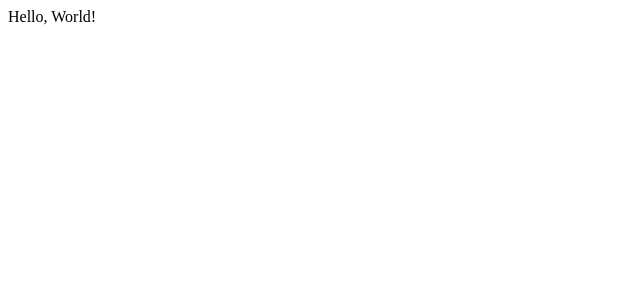
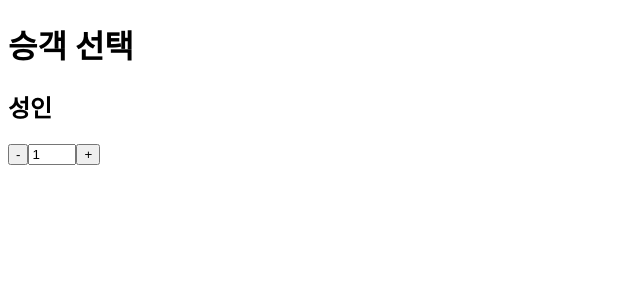
Before and after one commit to woowacourse/a11y-airline, a React (Create React App) app: page / in a window 1280 px wide. Shown: the top 300 px of the page, without its empty margins (0-640 px from the left). Built offline with nearby package versions, Linux system fonts and the light colour scheme; the HTML template or start-up script is replaced by a standard one.

Commit message:
feat: SpinButton 추가

```diff
--- a/public/index.html
+++ b/public/index.html
@@ -1,14 +1,11 @@
 <!DOCTYPE html>
-<html lang="en">
+<html lang="ko">
   <head>
     <meta charset="utf-8" />
     <link rel="icon" href="%PUBLIC_URL%/favicon.ico" />
     <meta name="viewport" content="width=device-width, initial-scale=1" />
     <meta name="theme-color" content="#000000" />
-    <meta
-      name="description"
-      content="Web site created using create-react-app"
-    />
+    <meta name="description" content="웹 접근성 미션" />
     <link rel="apple-touch-icon" href="%PUBLIC_URL%/logo192.png" />
     <link rel="manifest" href="%PUBLIC_URL%/manifest.json" />
     <title>a11y-airline</title>
--- a/src/App.tsx
+++ b/src/App.tsx
@@ -1,5 +1,7 @@
+import SpinButton from './components/SpinButton';
+
 const App = () => {
-  return <div>Hello, World!</div>;
+  return <SpinButton />;
 };
 
 export default App;
--- /dev/null
+++ b/src/components/SpinButton.module.css
@@ -0,0 +1,7 @@
+.sr-only {
+  width: 1px;
+  height: 1px;
+  position: fixed;
+  top: -100px;
+  overflow: hidden;
+}
--- /dev/null
+++ b/src/components/SpinButton.tsx
@@ -0,0 +1,67 @@
+import React, { useState } from 'react';
+import styles from './SpinButton.module.css';
+
+const SpinButton = (): JSX.Element => {
+  const [numberOfPerson, setNumberOfPerson] = useState(1);
+  const [status, setStatus] = useState<'추가' | '감소' | null>(null);
+
+  const onDecrease = () => {
+    if (numberOfPerson <= 0) return;
+
+    setNumberOfPerson((prev) => prev - 1);
+    setStatus('감소');
+  };
+
+  const onIncrease = () => {
+    if (numberOfPerson >= 3) return;
+
+    setNumberOfPerson((prev) => prev + 1);
+    setStatus('추가');
+  };
+
+  const onChange = ({ target }: React.ChangeEvent<HTMLInputElement>) => {
+    const value = Number(target.value);
+    const prevNumberOfPerson = numberOfPerson;
+
+    if (value <= 0 || value > 3 || numberOfPerson === value) return;
+
+    setNumberOfPerson(value);
+    setStatus(value > prevNumberOfPerson ? '추가' : '감소');
+  };
+
+  return (
+    <div lang="ko">
+      <h1>승객 선택</h1>
+      <h2>성인</h2>
+      <div>
+        <button
+          type="button"
+          onClick={onDecrease}
+          aria-label="성인 탑승자 한 명 줄이기"
+        >
+          -
+        </button>
+        <input
+          type="number"
+          min="1"
+          max="3"
+          aria-label="성인"
+          value={numberOfPerson}
+          onChange={onChange}
+        />
+        <span className={styles['sr-only']} role="alert" aria-live="assertive">
+          성인 승객 {status} {numberOfPerson}
+        </span>
+        <button
+          type="button"
+          onClick={onIncrease}
+          aria-label="성인 탑승자 한 명 늘리기"
+        >
+          +
+        </button>
+      </div>
+    </div>
+  );
+};
+
+export default SpinButton;
```
